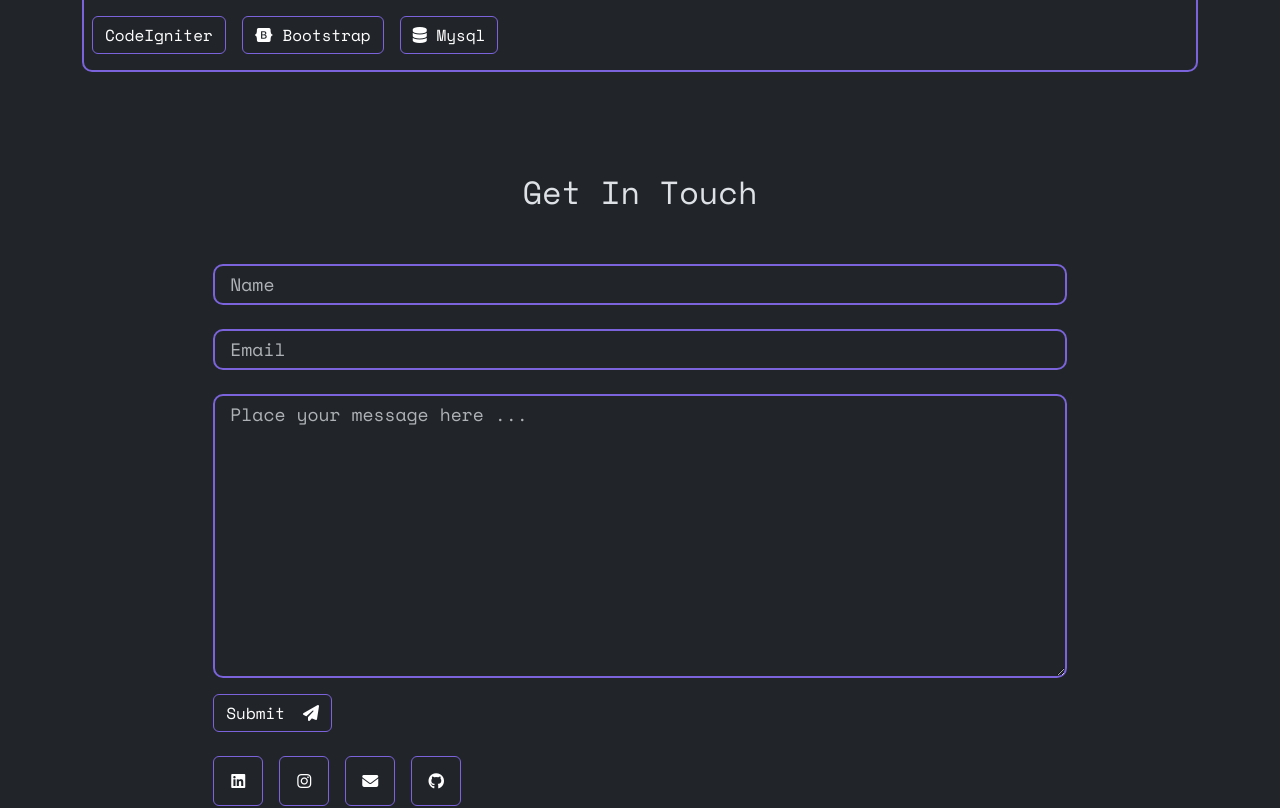
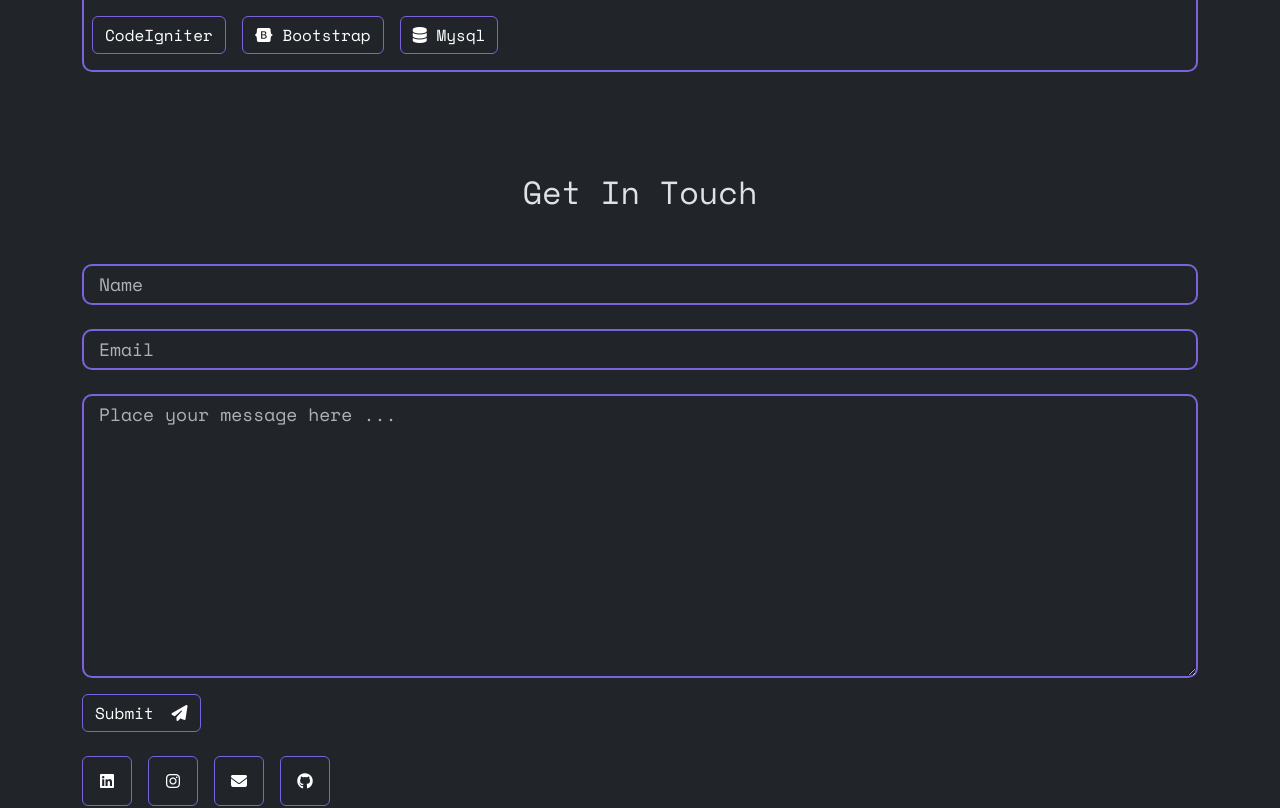
Before and after one commit to hakimm3/hakimm3.github.io, a Vue app: page / in a window 1280 px wide. Shown: the part 4122-4930 px from the top of the page. Built offline with nearby package versions, Linux system fonts and the light colour scheme.

Commit message:
update size get in touch

```diff
--- a/package.json
+++ b/package.json
@@ -3,10 +3,13 @@
   "version": "0.0.0",
   "private": true,
   "type": "module",
+  "homepage": "https://hakimm3.github.io/",
   "scripts": {
     "dev": "vite",
     "build": "vite build",
     "preview": "vite preview",
+    "predeploy" : "npm run build",
+    "deploy" : "gh-pages -d dist",
     "lint": "eslint . --ext .vue,.js,.jsx,.cjs,.mjs --fix --ignore-path .gitignore",
     "format": "prettier --write src/"
   },
@@ -16,6 +19,7 @@
   "devDependencies": {
     "@rushstack/eslint-patch": "^1.8.0",
     "@vitejs/plugin-vue": "^5.0.5",
+    "gh-pages": "^6.1.1",
     "prettier": "^3.2.5",
     "vite": "^5.3.1"
   }
--- a/src/components/GetInTouch.vue
+++ b/src/components/GetInTouch.vue
@@ -1,9 +1,9 @@
 <template>
          <!-- get In Touch -->
     <section id="get-in-touch">
-        <div class="py-5 d-flex flex-column justify-content-center align-items-center">
+        <div class="container py-5 d-flex flex-column justify-content-center align-items-center">
             <p class="fs-2 text-center mb-5">Get In Touch</p>
-            <div id="form" class="col-12 col-lg-8">
+            <div id="form" class="col-12 col-lg-12">
                 <div class="d-flex flex-column gap-4">
                     <input type="text" placeholder="Name" class="form-control input">
                     <input type="email" placeholder="Email" class="form-control input">
--- a/src/components/Projects.vue
+++ b/src/components/Projects.vue
@@ -13,7 +13,7 @@
                         <p class="fw-bold"></p>
                     </div>
                     <p class="px-3">{{ project.description }}</p>
-                    <div class="mt-2 ms-2 d-flex gap-3">
+                    <div class="ms-2 d-flex column-gap-3 flex-wrap">
                         <p class="btn btn-dark" v-for="tool in project.tools"><i :class="tool.icon"></i> {{ tool.name }} </p>
                     </div>
                 </div>
```
Also changed, not shown: 1 other file (tests, documents, lock files or other folders).
